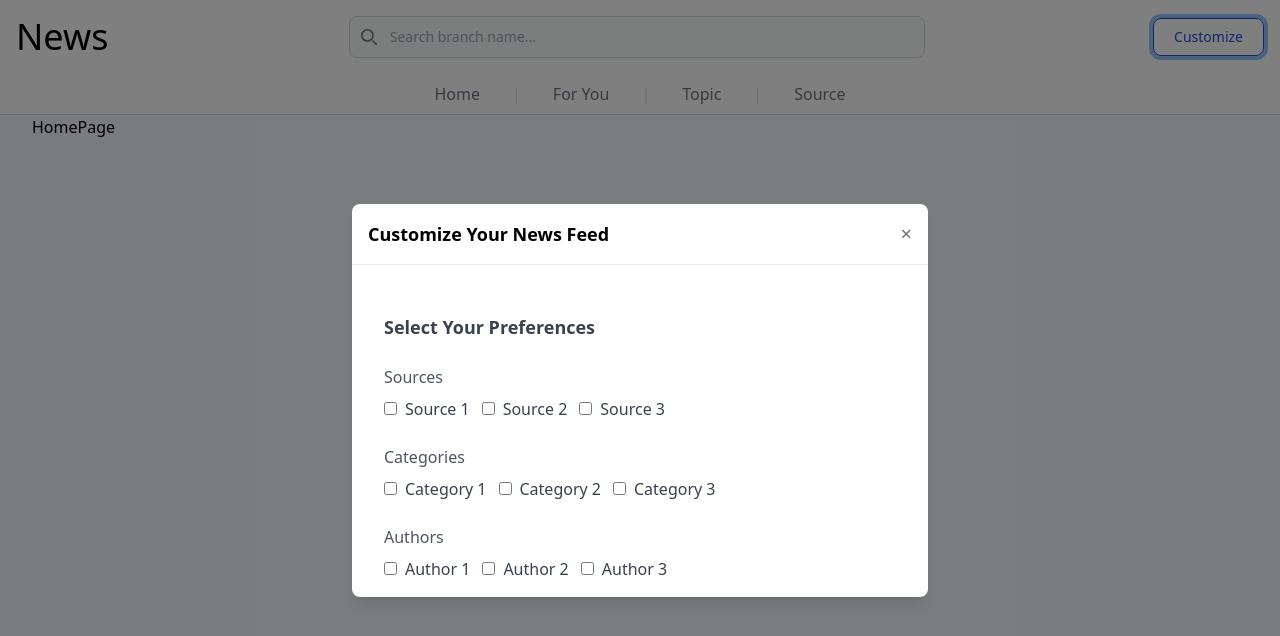
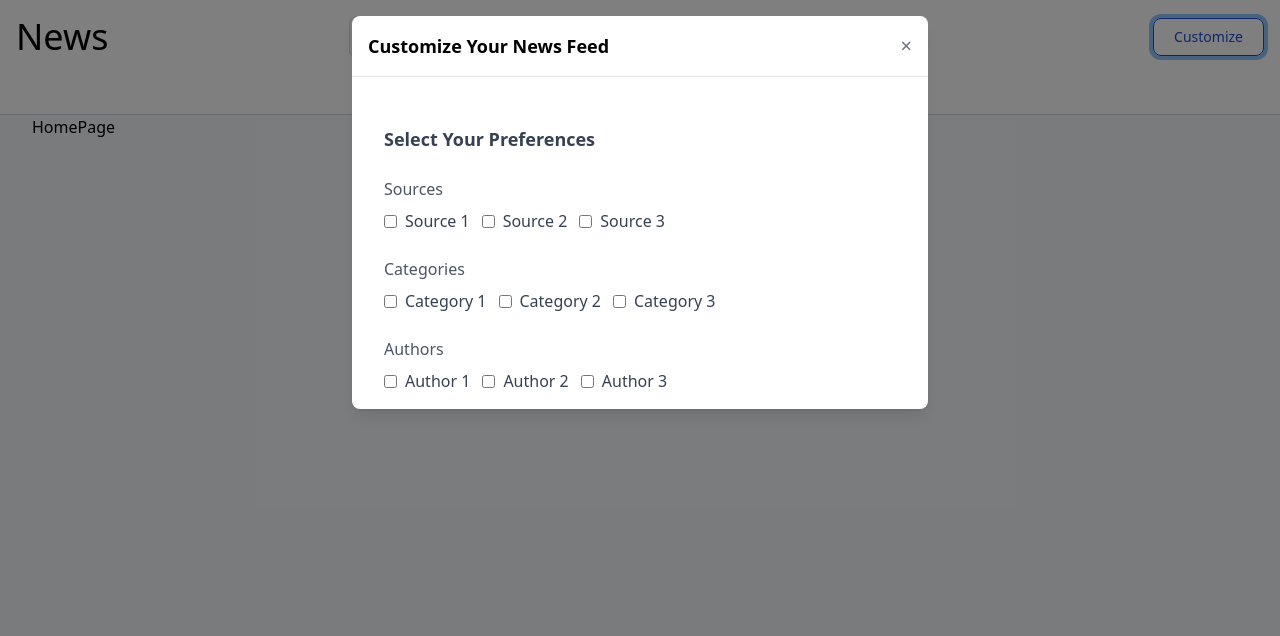
Before and after one commit to itscsp/News, a React (Vite) app: page / in a window 1280 px wide. Both pictures are taken after a click on the button "Customize". Shown: the top 636 px of the page. Built offline with nearby package versions, Linux system fonts and the light colour scheme.

Commit message:
Search functionality

```diff
--- a/src/components/Header/SearchForm.jsx
+++ b/src/components/Header/SearchForm.jsx
@@ -1,17 +1,51 @@
-import React, { useState } from 'react'
-import Modal from '../Modal/Modal'
+import React, { useState, useRef } from 'react';
+import Modal from '../Modal/Modal';
 
-const SearchForm = ({divClass, btnClass}) => {
+const SearchForm = ({ divClass, btnClass }) => {
   const [isModalOpen, setIsModalOpen] = useState(false);
+  const [searchQuery, setSearchQuery] = useState('');
+  const [searchResult, setSearchResult] = useState([]);
+  const inputRef = useRef(null); // useRef for the input field
+
+  const submitHandler = (e) => {
+    e.preventDefault();
+    const query = inputRef.current.value.trim(); // Get the value from the input
+    if (query) {
+      setSearchQuery(query);
+
+      // Build the NewsAPI URL using the `q` parameter for searching
+      const url = `https://newsapi.org/v2/everything?q=${query}&apiKey=${import.meta.env.VITE_API_KEY}`;
+
+      // Fetch data from NewsAPI
+      fetch(url)
+        .then((response) => {
+          if (!response.ok) {
+            throw new Error('Network response was not ok');
+          }
+          return response.json();
+        })
+        .then((data) => {
+          setSearchResult(data.articles || []); // Set search results
+        })
+        .catch((error) => {
+          console.error('Error fetching the news:', error);
+        });
+
+      setIsModalOpen(true); // Open modal
+    }
+  };
+
 
   return (
     <>
-    <form class="flex items-center max-w-xl  mx-auto">
-        <label for="simple-search" class="sr-only">Search</label>
-        <div class={`relative  ${divClass}`}>
-            <div class="absolute inset-y-0 start-0 flex items-center ps-3 pointer-events-none">
+      <form onSubmit={submitHandler} className="flex items-center max-w-xl mx-auto">
+        <label htmlFor="simple-search" className="sr-only">
+          Search
+        </label>
+        <div className={`relative ${divClass}`}>
+          <div className="absolute inset-y-0 start-0 flex items-center ps-3 pointer-events-none">
             <svg
-            class="w-4 h-4 text-gray-500 dark:text-gray-400"
+              className="w-4 h-4 text-gray-500 dark:text-gray-400"
               aria-hidden="true"
               xmlns="http://www.w3.org/2000/svg"
               fill="none"
@@ -19,32 +53,54 @@ const SearchForm = ({divClass, btnClass}) => {
             >
               <path
                 stroke="currentColor"
-                stroke-linecap="round"
-                stroke-linejoin="round"
-                stroke-width="2"
+                strokeLinecap="round"
+                strokeLinejoin="round"
+                strokeWidth="2"
                 d="m19 19-4-4m0-7A7 7 0 1 1 1 8a7 7 0 0 1 14 0Z"
               />
             </svg>
           </div>
-            <input type="text" id="simple-search" class="bg-gray-50 border border-gray-300 text-gray-900 text-sm rounded-lg focus:ring-blue-500 focus:border-blue-500 block w-full ps-10 p-2.5  dark:bg-gray-700 dark:border-gray-600 dark:placeholder-gray-400 dark:text-white dark:focus:ring-blue-500 dark:focus:border-blue-500" placeholder="Search branch name..." required />
+          <input
+            ref={inputRef} // Attach the ref to the input
+            type="text"
+            id="simple-search"
+            className="bg-gray-50 border border-gray-300 text-gray-900 text-sm rounded-lg focus:ring-blue-500 focus:border-blue-500 block w-full ps-10 p-2.5 dark:bg-gray-700 dark:border-gray-600 dark:placeholder-gray-400 dark:text-white dark:focus:ring-blue-500 dark:focus:border-blue-500"
+            placeholder="Search branch name..."
+            required
+          />
         </div>
-        <button    onClick={() => setIsModalOpen(true)} type="submit" class={`btnClass ${btnClass} p-2.5 ms-2 text-sm font-medium text-white bg-blue-700 rounded-lg border border-blue-700 hover:bg-blue-800 focus:ring-4 focus:outline-none focus:ring-blue-300 dark:bg-blue-600 dark:hover:bg-blue-700 dark:focus:ring-blue-800`}>
-            <svg class="w-4 h-4" aria-hidden="true" xmlns="http://www.w3.org/2000/svg" fill="none" viewBox="0 0 20 20">
-                <path stroke="currentColor" stroke-linecap="round" stroke-linejoin="round" stroke-width="2" d="m19 19-4-4m0-7A7 7 0 1 1 1 8a7 7 0 0 1 14 0Z"/>
+        <button
+          type="submit"
+          className={`btnClass ${btnClass} p-2.5 ms-2 text-sm font-medium text-white bg-blue-700 rounded-lg border border-blue-700 hover:bg-blue-800 focus:ring-4 focus:outline-none focus:ring-blue-300 dark:bg-blue-600 dark:hover:bg-blue-700 dark:focus:ring-blue-800`}
+        >
+          <svg
+            className="w-4 h-4"
+            aria-hidden="true"
+            xmlns="http://www.w3.org/2000/svg"
+            fill="none"
+            viewBox="0 0 20 20"
+          >
+            <path
+              stroke="currentColor"
+              strokeLinecap="round"
+              strokeLinejoin="round"
+              strokeWidth="2"
+              d="m19 19-4-4m0-7A7 7 0 1 1 1 8a7 7 0 0 1 14 0Z"
+            />
           </svg>
-            <span class="sr-only">Search</span>
+          <span className="sr-only">Search</span>
         </button>
       </form>
 
       <Modal
         isOpen={isModalOpen}
         onClose={() => setIsModalOpen(false)}
-
+        title={`Search Result: ${searchQuery}`} // Pass searchQuery to the title
       >
-        <SearchForm />
+        <p>Your search query is: {searchQuery}</p>
       </Modal>
     </>
-  )
-}
+  );
+};
 
-export default SearchForm
+export default SearchForm;
--- a/src/components/Modal/Modal.jsx
+++ b/src/components/Modal/Modal.jsx
@@ -3,8 +3,18 @@ import React from 'react';
 const Modal = ({ isOpen, onClose, children, title }) => {
   if (!isOpen) return null;
 
+  const handleOverlayClick = (e) => {
+    // Close the modal only if the click is on the overlay
+    if (e.target === e.currentTarget) {
+      onClose();
+    }
+  };
+
   return (
-    <div className="fixed inset-0 bg-black bg-opacity-50 flex items-center justify-center z-50">
+    <div
+      onClick={handleOverlayClick} // Attach click handler to the overlay
+      className="fixed inset-0 bg-black bg-opacity-50 flex items-start pt-4 justify-center z-50"
+    >
       <div className="bg-white rounded-lg shadow-lg w-full max-w-xl mx-4">
         <div className="border-b border-gray-200 p-4 flex justify-between items-center">
           <h2 className="text-lg font-semibold">{title}</h2>
@@ -15,8 +25,7 @@ const Modal = ({ isOpen, onClose, children, title }) => {
             &times;
           </button>
         </div>
-        <div className="p-4">{children}</div>
-
+        <div className="p-4 overflow-auto max-h-[85vh]">{children}</div>
       </div>
     </div>
   );
```
Lines whose indentation alone changed are shown as unchanged.
